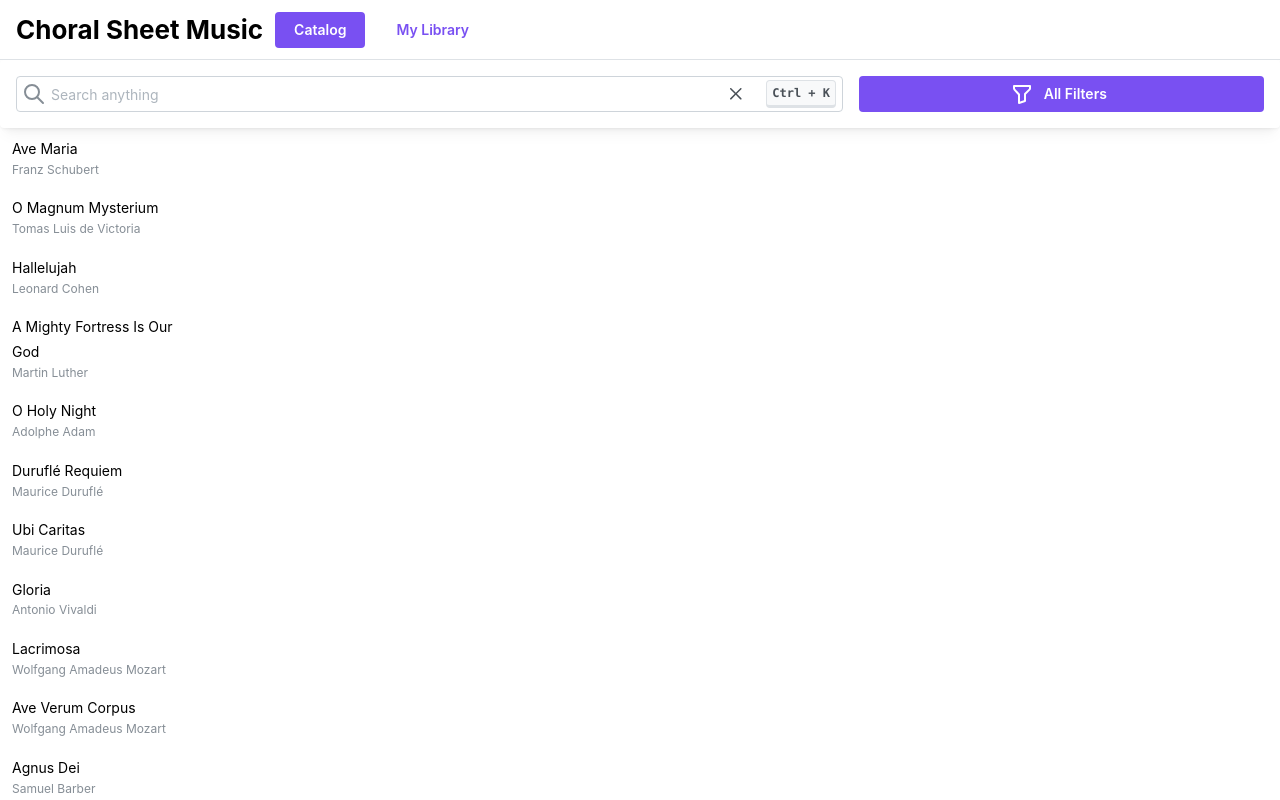
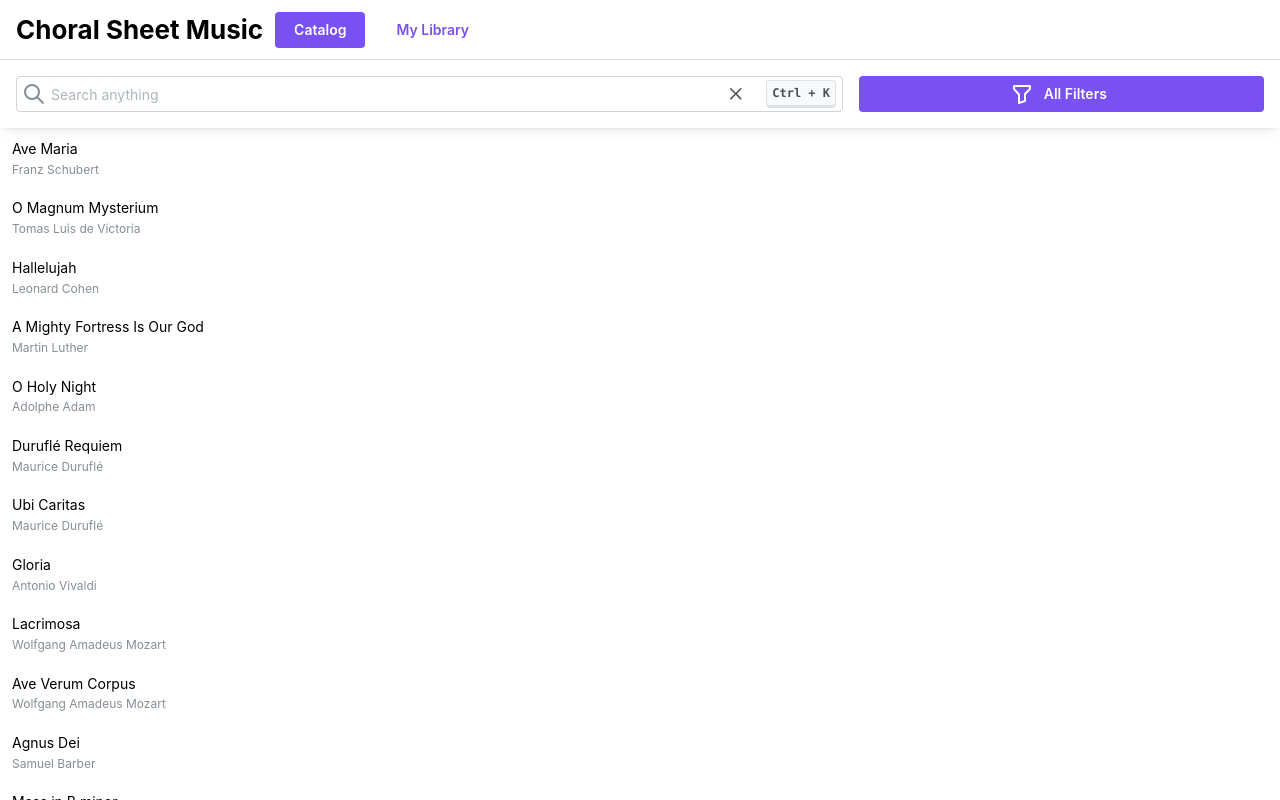
Before and after one commit to smophat7/cs356-choral-catalog, a React (Vite) app: page /catalog in a window 1280 px wide. Built offline with nearby package versions, Linux system fonts and the light colour scheme.

Commit message:
Fix grid/flex on list/detail catalog view

```diff
--- a/src/components/CatalogResults.tsx
+++ b/src/components/CatalogResults.tsx
@@ -1,6 +1,6 @@
 import React, { useState } from "react";
 
-import { Box, Flex, Grid, NavLink, ScrollArea, Stack } from "@mantine/core";
+import { Box, Flex, NavLink, ScrollArea, Stack } from "@mantine/core";
 
 import { Song } from "../types";
 import SongDetails from "./SongDetails";
@@ -19,9 +19,8 @@ const CatalogResults: React.FC<Props> = ({ songs }) => {
 
   return (
     <Box flex={1} style={{ overflow: "hidden" }}>
-      <Grid h="100%">
-        <Grid.Col span={{ base: 4, md: 2 }}>
-          <ScrollArea>
+      <Flex h="100%">
+        <ScrollArea h="100%" w="25%">
           <Stack gap={0}>
             {songs && songs.length > 0 && (
               <>
@@ -38,13 +37,10 @@ const CatalogResults: React.FC<Props> = ({ songs }) => {
             )}
           </Stack>
         </ScrollArea>
-        </Grid.Col>
-        <Grid.Col span={{ base: 8, md: 10 }}>
         <ScrollArea w="100%" pl="md" pt="md">
           {selectedSong && <SongDetails song={selectedSong} />}
         </ScrollArea>
-        </Grid.Col>
-      </Grid>
+      </Flex>
     </Box>
   );
 };
```
Lines whose indentation alone changed are shown as unchanged.
